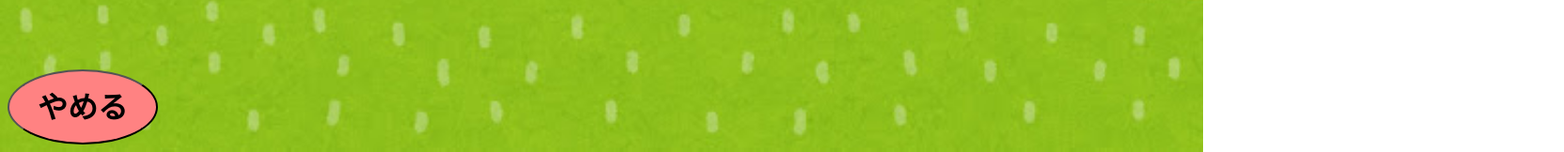
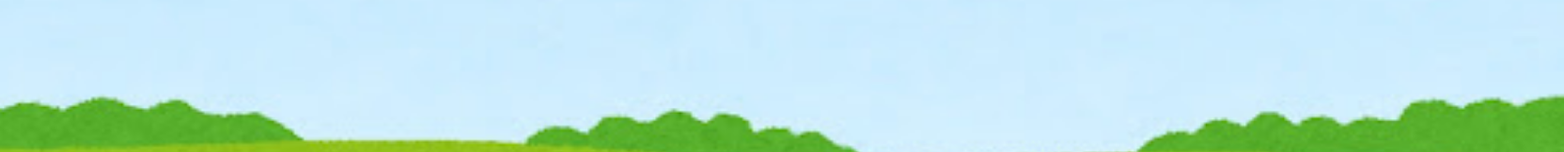
Before and after one commit to ishida-0622/u22-2023, a Next.js app in the folder frontend/: page /puzzle/play/1 in a window 1280 px wide. Shown: the part 638-800 px from the top of the page at 94% size, 1664 px wide, since content can reach past the window. Built offline with nearby package versions, Linux system fonts and the light colour scheme.

Commit message:
style: パズル画面の手直し

```diff
--- a/frontend/src/components/pages/PuzzlePlay/index.module.scss
+++ b/frontend/src/components/pages/PuzzlePlay/index.module.scss
@@ -11,15 +11,11 @@
   -moz-user-select: none;
   -ms-user-select: none;
   user-select: none;
-  width: 100%;
-  height: 100%;
 
   /*背景画像*/
   .background {
     position: absolute;
     top: 0;
-    width: 100%;
-    height: 100%;
     z-index: -1;
   }
 }
@@ -35,7 +31,13 @@
 }
 
 /*PC*/
-@media screen and (min-device-height: 442px) and (max-device-height: 720px) {
+@media screen and (min-device-height: 601px) and (max-device-height: 720px) {
+
+  .background {
+    width: 100%;
+    height: 100%;
+  }
+
   .preview_image_wrapper {
     position: relative;
 
@@ -94,6 +96,12 @@
 
 /* iPadランドスケープ */
 @media screen and (min-device-height: 768px) and (orientation: landscape) {
+
+  .background {
+    width: 100%;
+    height: 100%;
+  }
+
   .preview_image_wrapper {
     position: relative;
 
@@ -152,7 +160,19 @@
 }
 
 /* iPhoneランドスケープ */
-@media screen and (max-device-height: 441px) and (orientation: landscape) {
+@media screen and (max-device-height: 600px) and (orientation: landscape) {
+
+  .container {
+    width: 130%;
+    height: 130%;
+
+    .background {
+      width: 130%;
+      height: 130%;
+      transform: scale(1.6, 1);
+    }
+  }
+
   .preview_image_wrapper {
     position: relative;
 
@@ -183,8 +203,8 @@
     width: 7.5rem;
     height: 3.75rem;
     border-radius: 50%;
-    right: 0.5rem;
-    bottom: 0.5rem;
+    right: -25%;
+    bottom: -25%;
     background-color: rgb(255, 130, 130);
     font-size: 1.5rem;
     font-weight: bold;
```
